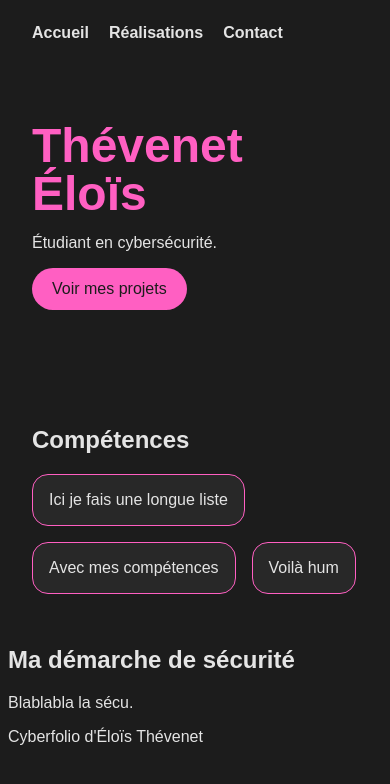
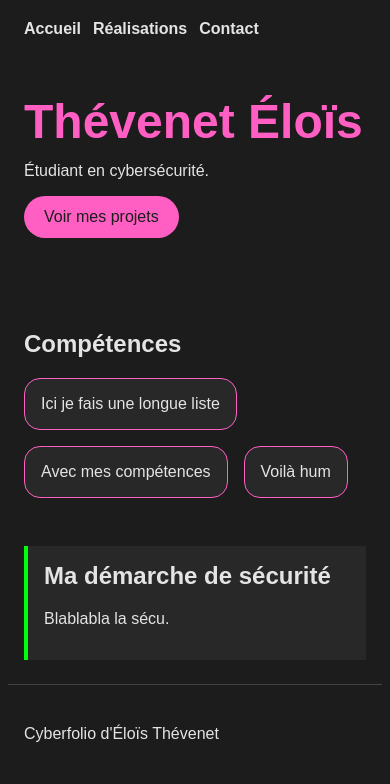
Before and after one commit to BirdGUM/cyberfolio, a plain HTML site: page index.html in a window 390 px wide. Drawn offline with Linux system fonts and the light colour scheme.

Commit message:
phone mode

```diff
--- a/css/style.css
+++ b/css/style.css
@@ -61,3 +61,40 @@ nav a:focus-visible {
     border-radius: 16px;
     padding: 16px;
 }
+
+.demarche-securite {
+    margin: 32px 24px;
+    padding: 24;
+    background-color: #282828;
+    border-left: 4px solid #00ff0b;
+}
+
+.demarche-securite h2 {
+    margin-top: 0;
+}
+
+footer{
+    padding: 16px 24px;
+    border-top: 1px solid #444;
+}
+
+@media (max-width: 600px) {
+    nav {
+        gap: 12px;
+        padding: 12px 16px;
+    }
+
+    .introduction {
+        padding: 48px 16px;
+    }
+
+    .competences,
+    footer {
+        padding: 24px 16px;
+    }
+
+    .demarche-securite {
+        margin: 24px 16px;
+        padding: 16px;
+    }
+}
--- a/index.html
+++ b/index.html
@@ -3,6 +3,7 @@
 
     <head>
         <meta charset="utf-8">
+        <meta name="viewport" content="width=device-width, initial-scale=1">
         <title>Mon cyberfolio</title>
         <link rel="stylesheet" href="css/style.css">
     </head>
```
